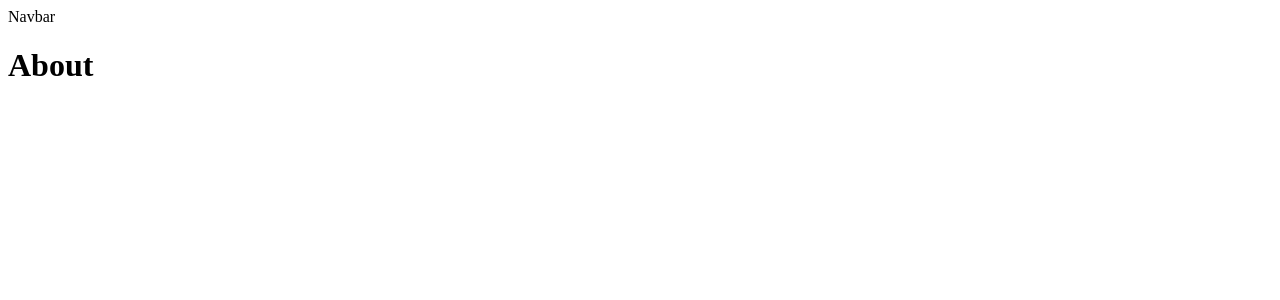
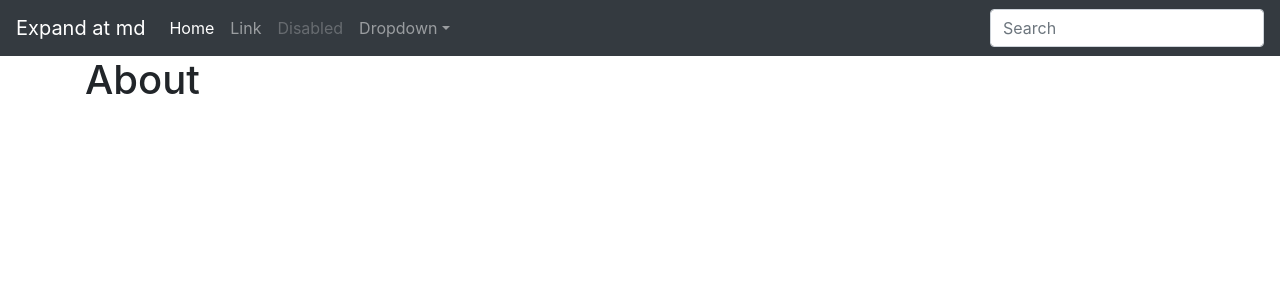
Before and after one commit to matthigg/Simple-Clean, a Django app: page /about/ in a window 1280 px wide. Before the commit the part shown is almost empty. Shown: the top 300 px of the page. Run offline with Django 3.2, Linux system fonts and the light colour scheme; some libraries are stand-ins or nearby versions.

Commit message:
Add Bootstrap, navbar

```diff
--- a/pages/templates/pages/base.html
+++ b/pages/templates/pages/base.html
@@ -4,15 +4,58 @@
   <meta charset="UTF-8">
   <meta name="viewport" content="width=device-width, initial-scale=1.0">
   <meta http-equiv="X-UA-Compatible" content="ie=edge">
+
+ <!-- Bootstrap CSS -->
+ <link rel="stylesheet" href="https://stackpath.bootstrapcdn.com/bootstrap/4.3.1/css/bootstrap.min.css" integrity="sha384-ggOyR0iXCbMQv3Xipma34MD+dH/1fQ784/j6cY/iJTQUOhcWr7x9JvoRxT2MZw1T" crossorigin="anonymous">
+
+  <!-- Title -->
   <title>Simple Clean</title>
 </head>
 <body>
+
   <header>
-    <nav>Navbar</nav>
+    <nav class="navbar navbar-expand-md navbar-dark bg-dark">
+      <a class="navbar-brand" href="#">Expand at md</a>
+      <button class="navbar-toggler" type="button" data-toggle="collapse" data-target="#navbarsExample04" aria-controls="navbarsExample04" aria-expanded="false" aria-label="Toggle navigation">
+        <span class="navbar-toggler-icon"></span>
+      </button>
+
+      <div class="collapse navbar-collapse" id="navbarsExample04">
+        <ul class="navbar-nav mr-auto">
+          <li class="nav-item active">
+            <a class="nav-link" href="#">Home <span class="sr-only">(current)</span></a>
+          </li>
+          <li class="nav-item">
+            <a class="nav-link" href="#">Link</a>
+          </li>
+          <li class="nav-item">
+            <a class="nav-link disabled" href="#">Disabled</a>
+          </li>
+          <li class="nav-item dropdown">
+            <a class="nav-link dropdown-toggle" href="#" id="dropdown04" data-toggle="dropdown" aria-haspopup="true" aria-expanded="false">Dropdown</a>
+            <div class="dropdown-menu" aria-labelledby="dropdown04">
+              <a class="dropdown-item" href="#">Action</a>
+              <a class="dropdown-item" href="#">Another action</a>
+              <a class="dropdown-item" href="#">Something else here</a>
+            </div>
+          </li>
+        </ul>
+        <form class="form-inline my-2 my-md-0">
+          <input class="form-control" type="text" placeholder="Search">
+        </form>
+      </div>
+    </nav>
   </header>
 
-  <div class="container">
+  <!-- Main Content -->
+  <main class="container">
     {% block content %}{% endblock %}
-  </div>
-</body>
+  </main>
+
+    <!-- Optional JavaScript -->
+    <!-- jQuery first, then Popper.js, then Bootstrap JS -->
+    <script src="https://code.jquery.com/jquery-3.3.1.slim.min.js" integrity="sha384-q8i/X+965DzO0rT7abK41JStQIAqVgRVzpbzo5smXKp4YfRvH+8abtTE1Pi6jizo" crossorigin="anonymous"></script>
+    <script src="https://cdnjs.cloudflare.com/ajax/libs/popper.js/1.14.7/umd/popper.min.js" integrity="sha384-UO2eT0CpHqdSJQ6hJty5KVphtPhzWj9WO1clHTMGa3JDZwrnQq4sF86dIHNDz0W1" crossorigin="anonymous"></script>
+    <script src="https://stackpath.bootstrapcdn.com/bootstrap/4.3.1/js/bootstrap.min.js" integrity="sha384-JjSmVgyd0p3pXB1rRibZUAYoIIy6OrQ6VrjIEaFf/nJGzIxFDsf4x0xIM+B07jRM" crossorigin="anonymous"></script>
+  </body>
 </html>
```
